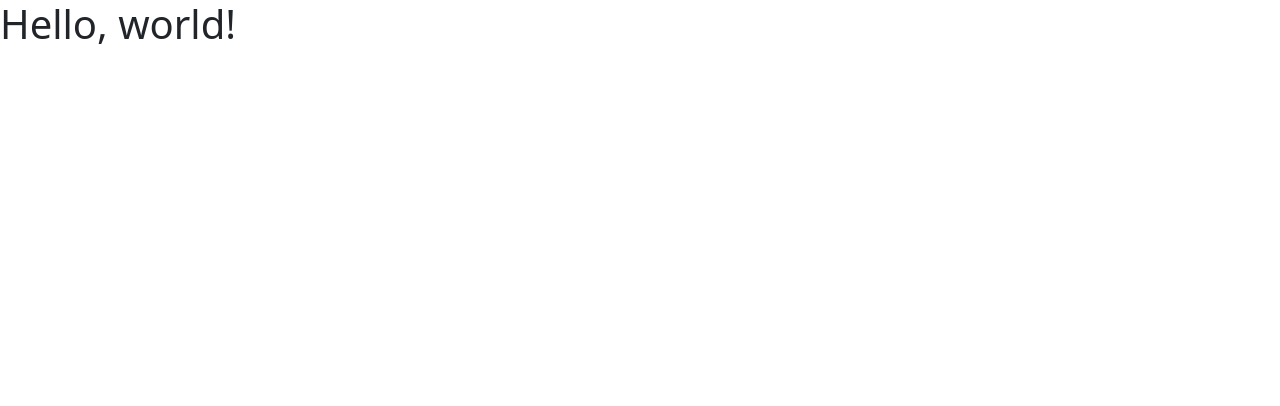
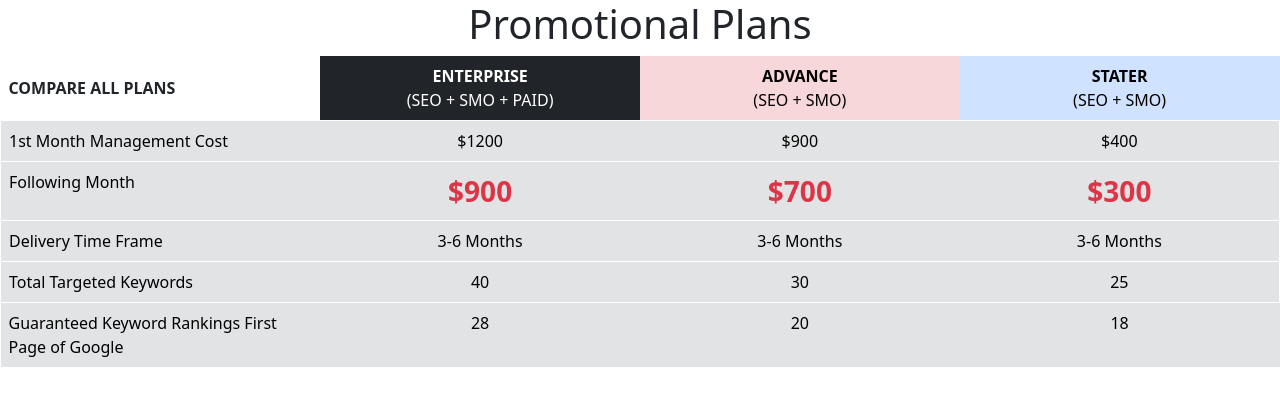
Before and after one commit to Ksappie/dailychallenge-mf-7-25, a plain HTML site: page index.html in a window 1280 px wide. Drawn offline with nearby package versions, Linux system fonts and the light colour scheme.

Commit message:
updated table

```diff
--- a/index.html
+++ b/index.html
@@ -13,7 +13,51 @@
     <title>Hello, world!</title>
   </head>
   <body>
-    <h1>Hello, world!</h1>
+    <h1 class="text-center">Promotional Plans</h1>
+    <table class="table table-borderless">
+      <thead>
+        <tr>
+          <th scope="col" class="text-uppercase align-middle col-3">Compare All Plans</th>
+          <th scope="col" class="text-uppercase text-center table-dark col-3">Enterprise<br><span class="fw-normal">(SEO + SMO + Paid)</span></th>
+          <th scope="col" class="text-uppercase text-center table-danger col-3">Advance<br><span class="fw-normal">(SEO + SMO)</span></th>
+          <th scope="col"class="text-uppercase text-center table-primary col-3">Stater<br><span class="fw-normal">(SEO + SMO)</span></th>
+        </tr>
+      </thead>
+      <tbody class="table-secondary">
+        <tr class="text-center border border-white">
+          <th scope="row" class="fw-normal text-start">1st Month Management Cost</th>
+          <td>$1200</td>
+          <td>$900</td>
+          <td>$400</td>
+        </tr>
+        <tr class="text-center border border-white">
+          <th scope="row" class="fw-normal text-start">Following Month</th>
+          <td class="text-danger fw-bold fs-3">$900</td>
+          <td class="text-danger fw-bold fs-3">$700</td>
+          <td class="text-danger fw-bold fs-3">$300</td>
+        </tr>
+        <tr class="text-center border border-white">
+          <th scope="row" class="fw-normal text-start">Delivery Time Frame</th>
+          <td>3-6 Months</td>
+          <td>3-6 Months</td>
+          <td>3-6 Months</td>
+        </tr>
+        <tr class="text-center border border-white">
+          <th scope="row" class="fw-normal text-start">Total Targeted Keywords</th>
+          <td>40</td>
+          <td>30</td>
+          <td>25</td>
+        </tr>
+        <tr class="text-center">
+          <th scope="row" class="fw-normal text-start">Guaranteed Keyword Rankings First Page of Google</th>
+          <td>28</td>
+          <td>20</td>
+          <td>18</td>
+        </tr>
+      </tbody>
+
+
+    </table>
 
     <!-- Optional JavaScript; choose one of the two! -->
 
```
